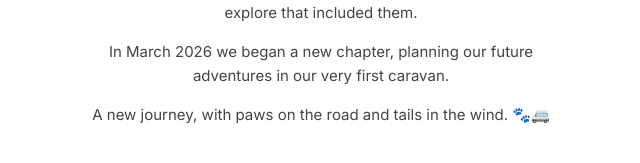
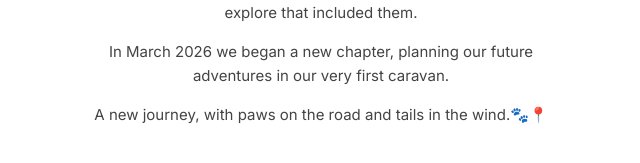
Before and after one commit to madamka-lana/unboundnorth.co.uk, a Jekyll site: the page built from index.md, in a window 1280 px wide. Shown: the part 426-589 px from the top of the page, without its empty margins (319-959 px from the left). Built offline with Jekyll 4.4.1, drawn with Linux system fonts in a browser that asks for light colours.

```diff
--- a/index.md
+++ b/index.md
@@ -6,4 +6,4 @@ After taking early retirement last year, the idea of exploring in a different wa
 
 In March 2026 we began a new chapter, planning our future adventures in our very first caravan.
 
-A new journey, with paws on the road and tails in the wind. 🐾🚐
+A new journey, with paws on the road and tails in the wind.🐾📍
```
